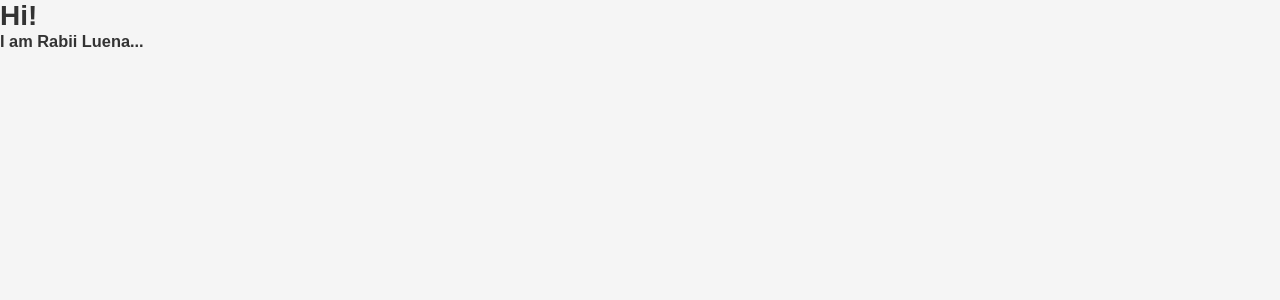
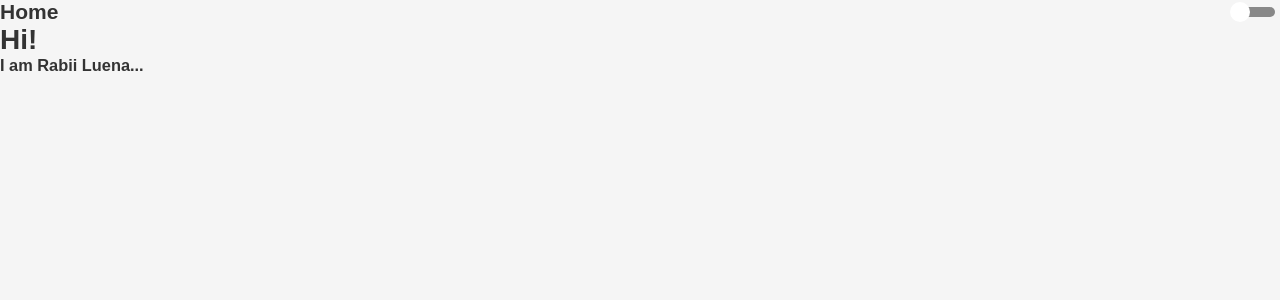
Before and after one commit to rbluena/portfolio-old, a Next.js app: page / in a window 1280 px wide. Shown: the top 300 px of the page. Built offline with nearby package versions, Linux system fonts and the light colour scheme.

Commit message:
feat: setting up theme and theme switcher

```diff
--- /dev/null
+++ b/components/Header/header.style.ts
@@ -0,0 +1,7 @@
+import styled from "styled-components";
+
+export const Wrapper = styled.div`
+  display: flex;
+  justify-content: space-between;
+  align-items: center;
+`;
--- /dev/null
+++ b/components/Header/index.tsx
@@ -0,0 +1,26 @@
+import { useState } from "react";
+import Switcher from "react-switch";
+import { Wrapper } from "./header.style";
+
+const Header = () => {
+  const [themeSwitch, setThemeSwitch] = useState(false);
+
+  return (
+    <Wrapper>
+      <h2>Home</h2>
+      <Switcher
+        onChange={() => setThemeSwitch(!themeSwitch)}
+        checked={themeSwitch}
+        checkedIcon={false}
+        uncheckedIcon={false}
+        height={10}
+        width={40}
+        handleDiameter={20}
+        // onColor=""
+        // offColor=""
+      />
+    </Wrapper>
+  );
+};
+
+export default Header;
--- /dev/null
+++ b/components/shared/Container/index.ts
@@ -0,0 +1,5 @@
+import styled from "styled-components";
+
+export const Container = styled.div`
+  padding: 10px;
+`;
--- /dev/null
+++ b/hooks/theme.tsx
@@ -0,0 +1,12 @@
+import { ThemeProvider } from "styled-components";
+import GlobalStyle from "../styles/global";
+import theme from "../styles/theme/light";
+
+export const ThemeWrapper = ({ children }: { children: React.ReactNode }) => {
+  return (
+    <ThemeProvider theme={theme}>
+      <GlobalStyle />
+      {children}
+    </ThemeProvider>
+  );
+};
--- a/package.json
+++ b/package.json
@@ -10,8 +10,10 @@
   },
   "dependencies": {
     "next": "12.2.5",
+    "polished": "^4.2.2",
     "react": "18.2.0",
     "react-dom": "18.2.0",
+    "react-switch": "^7.0.0",
     "styled-components": "^5.3.5"
   },
   "devDependencies": {
--- a/pages/_app.tsx
+++ b/pages/_app.tsx
@@ -1,14 +1,14 @@
 import type { AppProps } from "next/app";
-import { ThemeProvider } from "styled-components";
-import theme from "../styles/theme/light";
-import GlobalStyle from "../styles/global";
+import { ThemeWrapper } from "../hooks/theme";
+
+import Header from "../components/Header";
 
 function MyApp({ Component, pageProps }: AppProps) {
   return (
-    <ThemeProvider theme={theme}>
-      <GlobalStyle />
+    <ThemeWrapper>
+      <Header />
       <Component {...pageProps} />
-    </ThemeProvider>
+    </ThemeWrapper>
   );
 }
 
--- a/styles/theme/light.ts
+++ b/styles/theme/light.ts
@@ -5,6 +5,8 @@ const theme: DefaultTheme = {
   colors: {
     primary: "",
     secondary: "",
+    background: "",
+    text: "",
   },
 };
 
--- a/tsconfig.json
+++ b/tsconfig.json
@@ -15,6 +15,6 @@
     "jsx": "preserve",
     "incremental": true
   },
-  "include": ["next-env.d.ts", "**/*.ts", "**/*.tsx"],
-  "exclude": ["node_modules"]
+  "include": ["next-env.d.ts","styles/styled.d.ts", "**/*.ts", "**/*.tsx"],
+  "exclude": ["node_modules"],
 }
```
Also changed, not shown: styles/styled.d.ts (added, +12 -0 lines), 2 other files (tests, documents, lock files or other folders).
